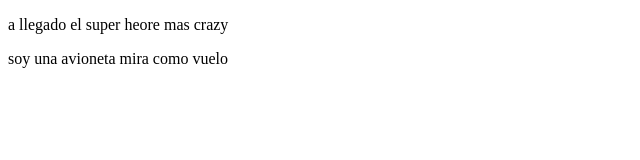
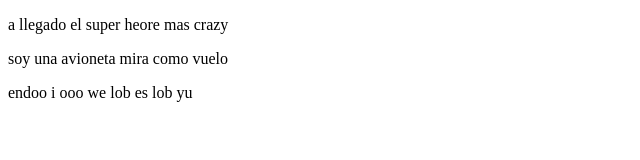
Before and after one commit to albertopinedaorozco/ejemploteam, a plain HTML site: page DeadPool.html in a window 1280 px wide. Shown: the whole page, without its empty margins (0-640 px from the left). Drawn offline with Linux system fonts and the light colour scheme.

Commit message:
soy mauricio

```diff
--- a/DeadPool.html
+++ b/DeadPool.html
@@ -9,5 +9,6 @@
 <body>
     <p>a llegado el super heore mas crazy </p>
     <p>soy una avioneta mira como vuelo</p>
+    <p>endoo i ooo we lob es lob yu</p>
 </body>
 </html>
```
